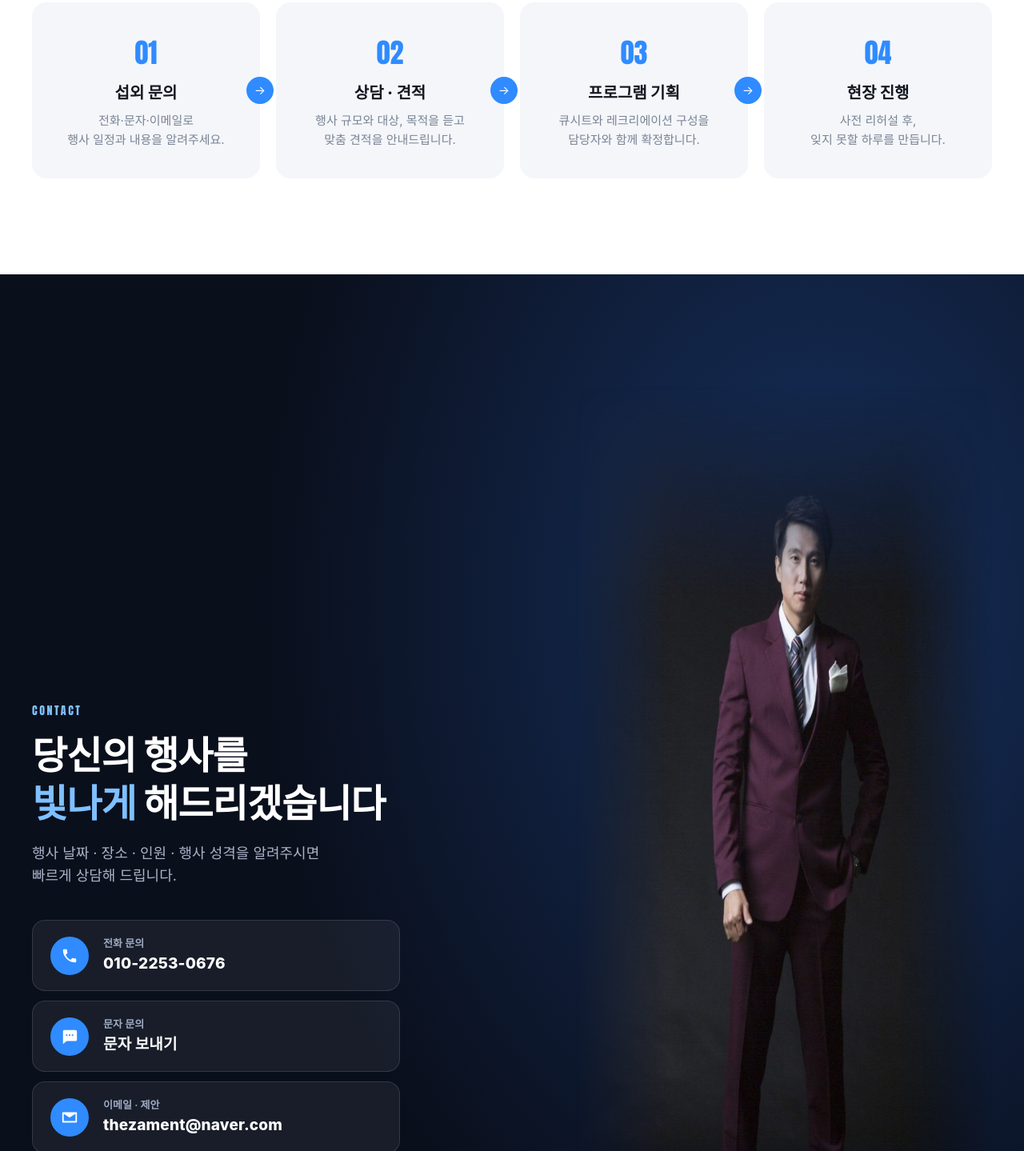
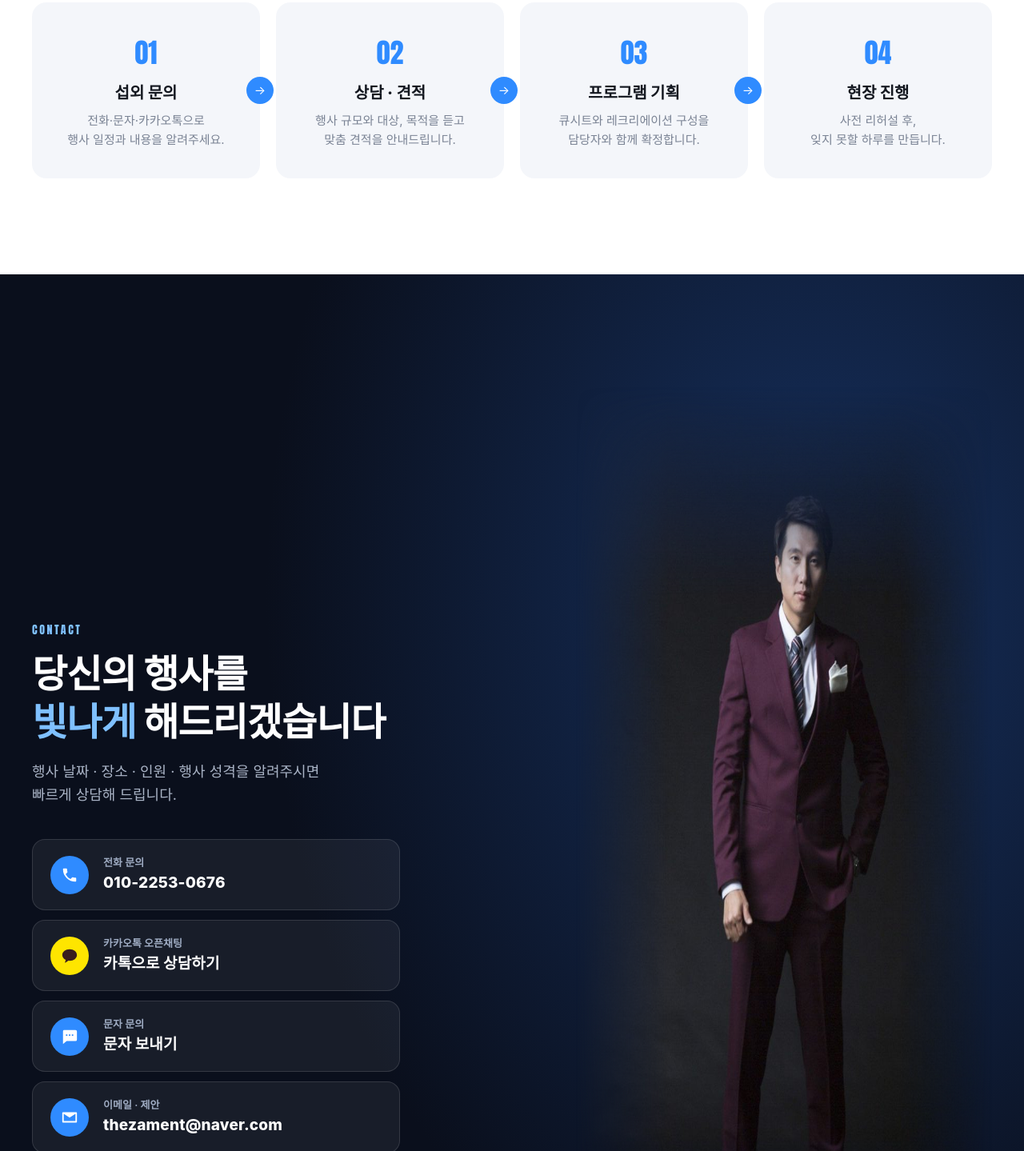
Before and after one commit to ixous01886-hub/mc-jungsunghwa, a plain HTML site: page index.html in a window 1280 px wide. Shown: the part 7582-9021 px from the top of the page at 80% size. Drawn offline with Linux system fonts and the light colour scheme; a web font is replaced by a local one.

Commit message:
카카오톡 오픈채팅(MC정성화 행사문의) 연락처·하단 고정바 추가
Co-Authored-By: Claude Opus 5.5 <noreply@anthropic.com>

```diff
--- a/index.html
+++ b/index.html
@@ -244,7 +244,7 @@
     <p class="eyebrow eyebrow--dark reveal">PROCESS</p>
     <h2 class="section-title reveal">섭외 <em>진행 절차</em></h2>
     <ol class="process__list">
-      <li class="reveal"><b>01</b><h3>섭외 문의</h3><p>전화·문자·이메일로<br>행사 일정과 내용을 알려주세요.</p></li>
+      <li class="reveal"><b>01</b><h3>섭외 문의</h3><p>전화·문자·카카오톡으로<br>행사 일정과 내용을 알려주세요.</p></li>
       <li class="reveal"><b>02</b><h3>상담 · 견적</h3><p>행사 규모와 대상, 목적을 듣고<br>맞춤 견적을 안내드립니다.</p></li>
       <li class="reveal"><b>03</b><h3>프로그램 기획</h3><p>큐시트와 레크리에이션 구성을<br>담당자와 함께 확정합니다.</p></li>
       <li class="reveal"><b>04</b><h3>현장 진행</h3><p>사전 리허설 후,<br>잊지 못할 하루를 만듭니다.</p></li>
@@ -253,7 +253,7 @@
 </section>
 
 <!-- ============ CONTACT ============ -->
-<!-- 카카오톡: 채널(pf.kakao.com) 또는 오픈채팅 링크를 받으면 연락처 버튼에 추가 -->
+<!-- 카카오톡 = 오픈채팅 "MC정성화 행사문의" (링크 바뀌면 연락처 버튼 + 하단 고정바 두 곳 수정) -->
 <section class="contact" id="contact">
   <div class="container contact__grid">
     <div class="contact__text">
@@ -264,6 +264,10 @@
         <a class="cbtn reveal" href="tel:01022530676">
           <span class="cbtn__icon" aria-hidden="true"><svg viewBox="0 0 24 24"><path d="M6.6 10.8a15.1 15.1 0 0 0 6.6 6.6l2.2-2.2a1 1 0 0 1 1-.25 11.4 11.4 0 0 0 3.6.57 1 1 0 0 1 1 1V20a1 1 0 0 1-1 1A17 17 0 0 1 3 4a1 1 0 0 1 1-1h3.5a1 1 0 0 1 1 1c0 1.25.2 2.45.57 3.57a1 1 0 0 1-.25 1z"/></svg></span>
           <span><small>전화 문의</small><b>010-2253-0676</b></span>
+        </a>
+        <a class="cbtn cbtn--kakao reveal" href="https://open.kakao.com/o/slFHMsRi" target="_blank" rel="noopener">
+          <span class="cbtn__icon" aria-hidden="true"><svg viewBox="0 0 24 24"><path d="M12 3C6.5 3 2 6.5 2 10.8c0 2.8 1.9 5.2 4.7 6.6l-1 3.6c-.1.3.3.6.6.4l4.2-2.8c.5.1 1 .1 1.5.1 5.5 0 10-3.5 10-7.9S17.5 3 12 3z"/></svg></span>
+          <span><small>카카오톡 오픈채팅</small><b>카톡으로 상담하기</b></span>
         </a>
         <a class="cbtn reveal" href="sms:01022530676">
           <span class="cbtn__icon" aria-hidden="true"><svg viewBox="0 0 24 24"><path d="M4 3h16a2 2 0 0 1 2 2v11a2 2 0 0 1-2 2H8l-5 4V5a2 2 0 0 1 1-2zm3 6v2h2V9zm4 0v2h2V9zm4 0v2h2V9z"/></svg></span>
@@ -302,7 +306,7 @@
 <div class="fab" aria-label="빠른 문의">
   <a href="tel:01022530676" class="fab__call">📞 전화 문의</a>
   <a href="sms:01022530676" class="fab__sms">💬 문자</a>
-  <a href="mailto:thezament@naver.com" class="fab__mail">✉️ 메일</a>
+  <a href="https://open.kakao.com/o/slFHMsRi" target="_blank" rel="noopener" class="fab__kakao">카카오톡</a>
 </div>
 
 <!-- 사진 크게 보기 -->
```
